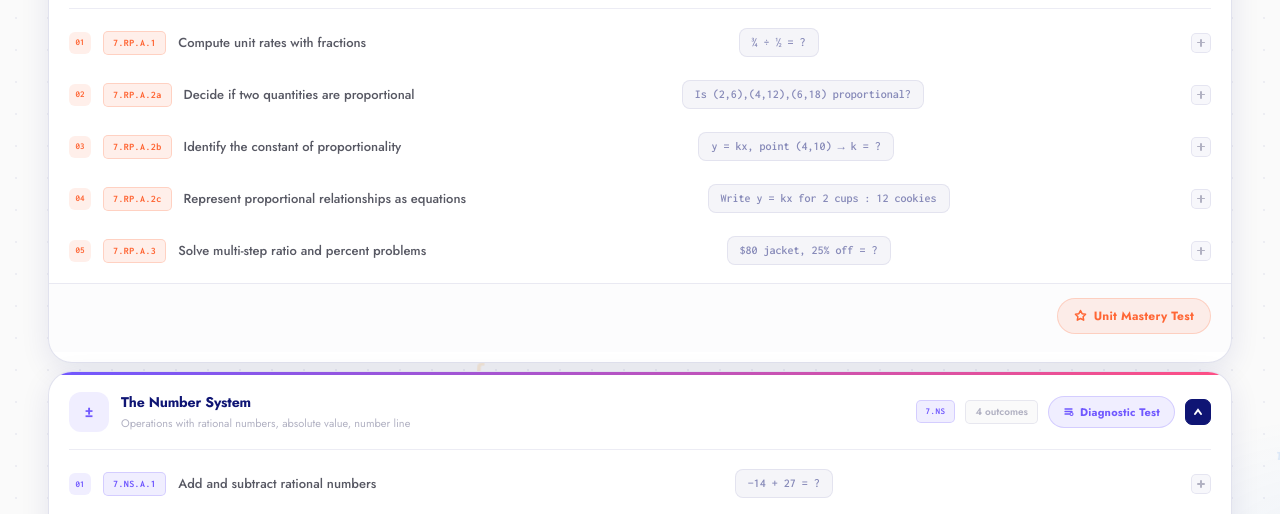
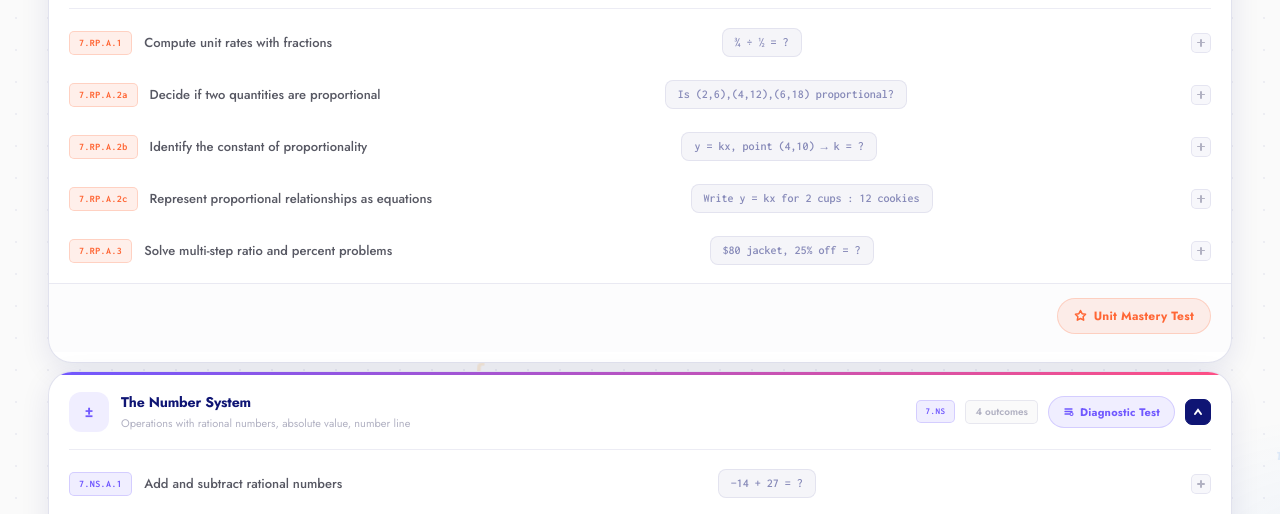
Before and after one commit to ashakv1712/commonCore-strive, a plain HTML site: page index.html in a window 1280 px wide. Shown: the part 286-800 px from the top of the page. Drawn offline with Linux system fonts and the light colour scheme.

Commit message:
Update comments for clarity in index.html

```diff
--- a/index.html
+++ b/index.html
@@ -1497,12 +1497,9 @@ function buildAccordion(){
     const sep=document.createElement('div');sep.className='dom-sep';inner.appendChild(sep);
     d.outcomes.forEach((o,oi)=>{
       const row=document.createElement('div');row.className='oc-row';row.id=`row-${d.id}-${oi}`;
-      // LEFT: number + code + title
+      // LEFT: CCSS code + title
       const left=document.createElement('div');left.className='oc-row-left';
-      const num=document.createElement('span');num.className='oc-num';
-      num.textContent=String(oi+1).padStart(2,'0');num.style.cssText=`background:${d.cl};color:${d.c};`;
-      left.appendChild(num);
-      // CCSS code badge (e.g. "7.NS.A.1") right after the number
+      // CCSS code badge (e.g. "7.NS.A.1")
       if(o.code){
         const codeEl=document.createElement('span');
         codeEl.className='oc-row-code';
```
